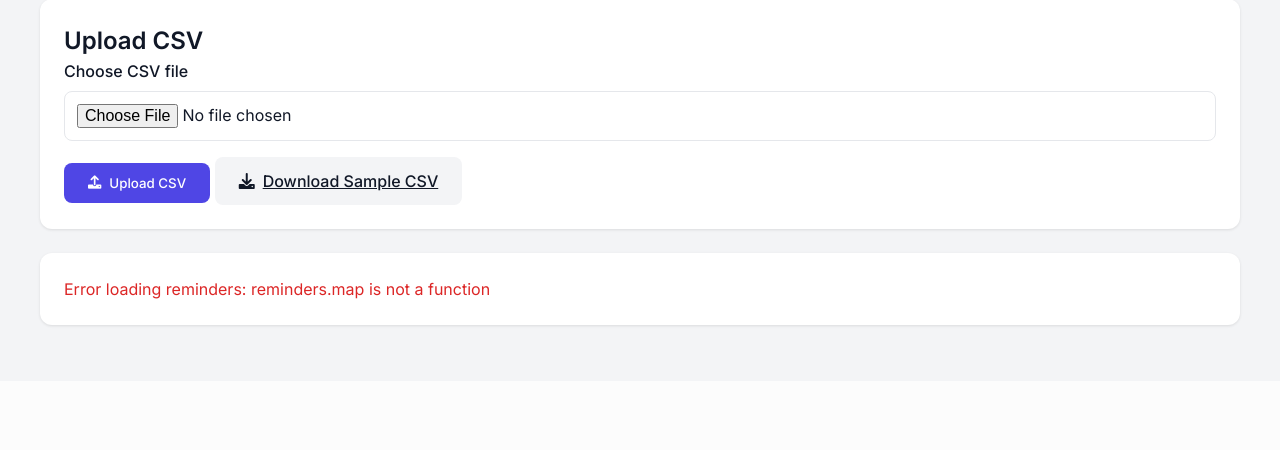
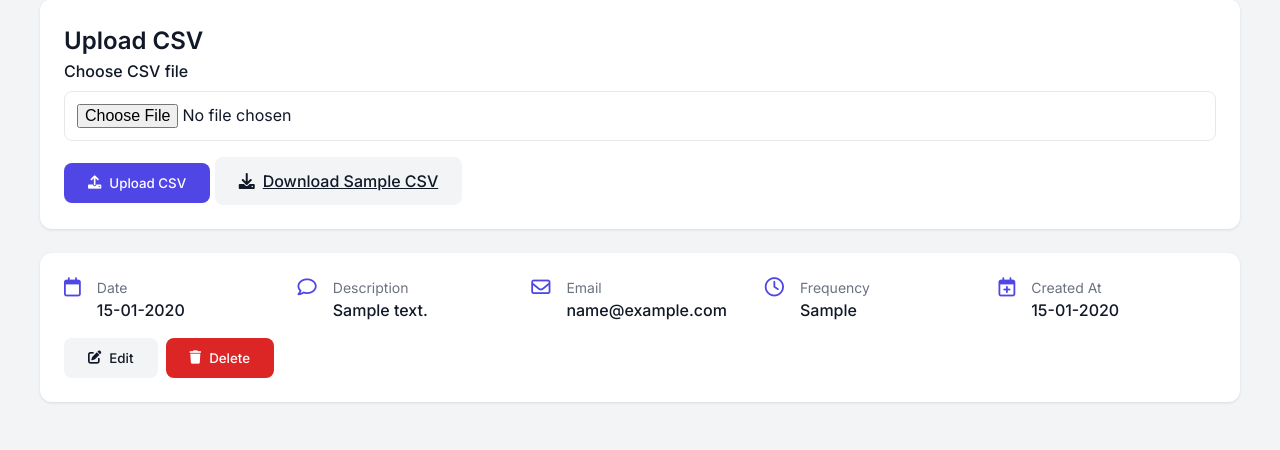
Before and after one commit to AbirMohanta/reminder-app, a Flask app: page / in a window 1280 px wide. Shown: the part 629-1079 px from the top of the page. Before the commit the page ends 956 px from the top, so only its background shows below. Run offline with Flask 3, Linux system fonts and the light colour scheme; tables that the repository leaves empty hold one stand-in row (values such as "Sample post").

Commit message:
feat: Update index.html with improved UI and error handling

```diff
--- a/templates/index.html
+++ b/templates/index.html
@@ -403,8 +403,8 @@
 
             fetch('/get_reminders')
                 .then(response => response.json())
-                .then(reminders => {
-                    if (reminders.length === 0) {
+                .then(data => {
+                    if (!data.reminders || data.reminders.length === 0) {
                         remindersList.innerHTML = `
                             <div class="card">
                                 <p style="text-align: center; color: var(--text-secondary);">
@@ -415,21 +415,21 @@
                         return;
                     }
 
-                    remindersList.innerHTML = reminders.map(reminder => `
+                    remindersList.innerHTML = data.reminders.map(reminder => `
                         <div class="reminder-card">
                             <div class="reminder-info">
                                 <div class="info-item">
-                                        <i class="far fa-calendar"></i>
+                                    <i class="far fa-calendar"></i>
                                     <div>
                                         <div class="info-label">Date</div>
                                         <div class="info-value">${reminder.date}</div>
                                     </div>
                                 </div>
                                 <div class="info-item">
-                                        <i class="far fa-comment"></i>
+                                    <i class="far fa-comment"></i>
                                     <div>
                                         <div class="info-label">Description</div>
-                                    <div class="info-value">${reminder.description}</div>
+                                        <div class="info-value">${reminder.description}</div>
                                     </div>
                                 </div>
                                 <div class="info-item">
@@ -446,6 +446,15 @@
                                         <div class="info-value">${reminder.frequency}</div>
                                     </div>
                                 </div>
+                                ${reminder.created_at ? `
+                                <div class="info-item">
+                                    <i class="far fa-calendar-plus"></i>
+                                    <div>
+                                        <div class="info-label">Created At</div>
+                                        <div class="info-value">${reminder.created_at}</div>
+                                    </div>
+                                </div>
+                                ` : ''}
                             </div>
                             <div class="reminder-actions">
                                 <button class="btn btn-secondary" onclick='showEditModal(${JSON.stringify(reminder)})'>
```
